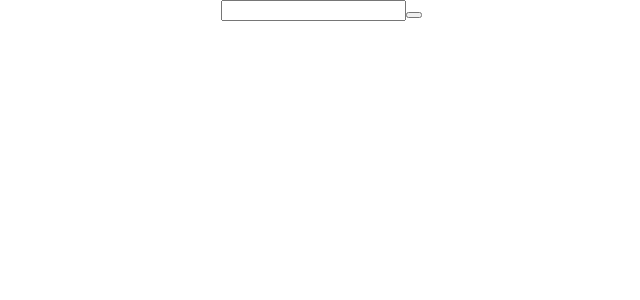
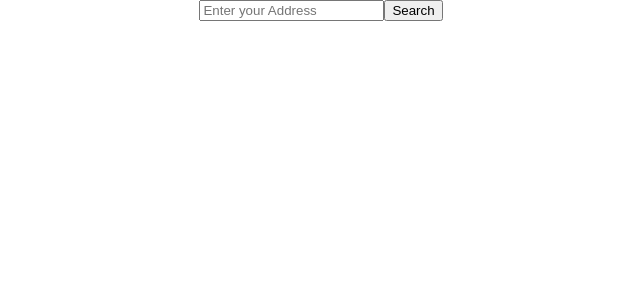
Before and after one commit to luiscarlin/representatives, a React (Create React App) app: page / in a window 1280 px wide. Shown: the top 300 px of the page, without its empty margins (319-959 px from the left). Built offline with nearby package versions, Linux system fonts and the light colour scheme.

Commit message:
display placeholder and text for button

```diff
--- a/src/App.js
+++ b/src/App.js
@@ -6,7 +6,7 @@ class App extends React.Component {
   render() {
     return (
       <div className="App">
-        <SearchBox onButtonClick={console.log}/>
+        <SearchBox placeholder='Enter your Address' onButtonClick={console.log}/>
       </div>
     );
   }
--- a/src/presenters/SearchBox/SearchBox.jsx
+++ b/src/presenters/SearchBox/SearchBox.jsx
@@ -11,8 +11,13 @@ export default class SearchBox extends React.Component {
   render() {
     return (
       <div>
-        <input type='text' onChange={(event) => this.setState({ searchTerm: event.target.value })} />
-        <button onClick={() => this.props.onButtonClick(this.state.searchTerm)}></button>
+        <input type='text'
+          placeholder={this.props.placeholder}
+          onChange={(event) => this.setState({ searchTerm: event.target.value })}
+        />
+        <button onClick={() => this.props.onButtonClick(this.state.searchTerm)}>
+          Search
+        </button>
       </div>
     )
   }
```
Also changed, not shown: 1 other file (tests, documents, lock files or other folders).
